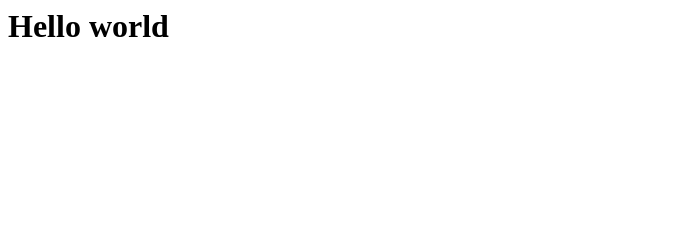
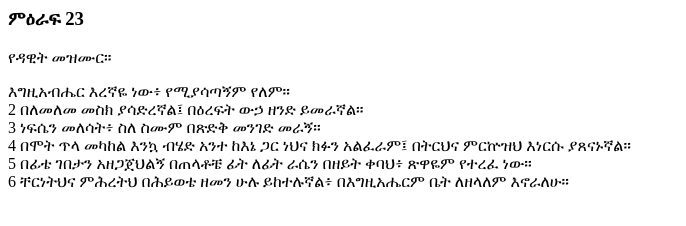
Before and after one commit to hmhard/mezmure-dawit-23, a plain HTML site: page index.html in a window 1280 px wide. Shown: the whole page, without its empty margins (0-686 px from the left). Drawn offline with Linux system fonts and the light colour scheme.

Commit message:
verses added

```diff
--- a/index.html
+++ b/index.html
@@ -1,6 +1,16 @@
 <html>
     <head></head>
     <body  background-image: url('https://e0.pxfuel.com/wallpapers/82/856/desktop-wallpaper-jesus-good-shepherd-lambs-jesus-good-shepherd-sheep.jpg');>
-        <h1>Hello world</h1>
+        <div>
+            <h3>ምዕራፍ 23 </h3>
+<!--... the Word of God:--><span class="dimver">የዳዊት መዝሙር።
+ </span>
+<p><!--span class="verse" id="1">1  </span--> እግዚአብሔር እረኛዬ ነው፥ የሚያሳጣኝም የለም።
+<br /><span class="verse" id="2">2 </span> በለመለመ መስክ ያሳድረኛል፤ በዕረፍት ውኃ ዘንድ ይመራኛል።
+<br /><span class="verse" id="3">3 </span> ነፍሴን መለሳት፥ ስለ ስሙም በጽድቅ መንገድ መራኝ።
+<br /><span class="verse" id="4">4 </span> በሞት ጥላ መካከል እንኳ ብሄድ አንተ ከእኔ ጋር ነህና ክፉን አልፈራም፤ በትርህና ምርኵዝህ እነርሱ ያጸናኑኛል።
+<br /><span class="verse" id="5">5 </span> በፊቴ ገበታን አዘጋጀህልኝ በጠላቶቼ ፊት ለፊት ራሴን በዘይት ቀባህ፥ ጽዋዬም የተረፈ ነው።
+<br /><span class="verse" id="6">6 </span> ቸርነትህና ምሕረትህ በሕይወቴ ዘመን ሁሉ ይከተሉኛል፥ በእግዚአሔርም ቤት ለዘላለም እኖራለሁ።  </p>
+        </div>
     </body>
 </html>
```
